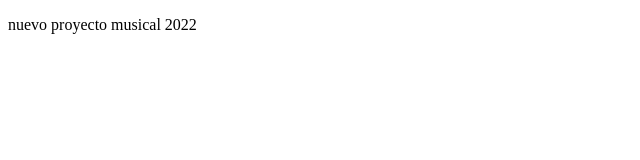
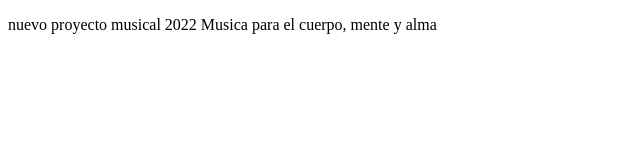
Before and after one commit to DADCprog/Proyectomusical, a plain HTML site: page index.html in a window 1280 px wide. Shown: the whole page, without its empty margins (0-640 px from the left). Drawn offline with Linux system fonts and the light colour scheme.

Commit message:
Revelamos el mensaje de la musica

```diff
--- a/index.html
+++ b/index.html
@@ -8,6 +8,8 @@
 </head>
 <body>
     <p>nuevo proyecto musical 2022
+        Musica para el cuerpo, mente y alma
+
 
     </p>
 
```
